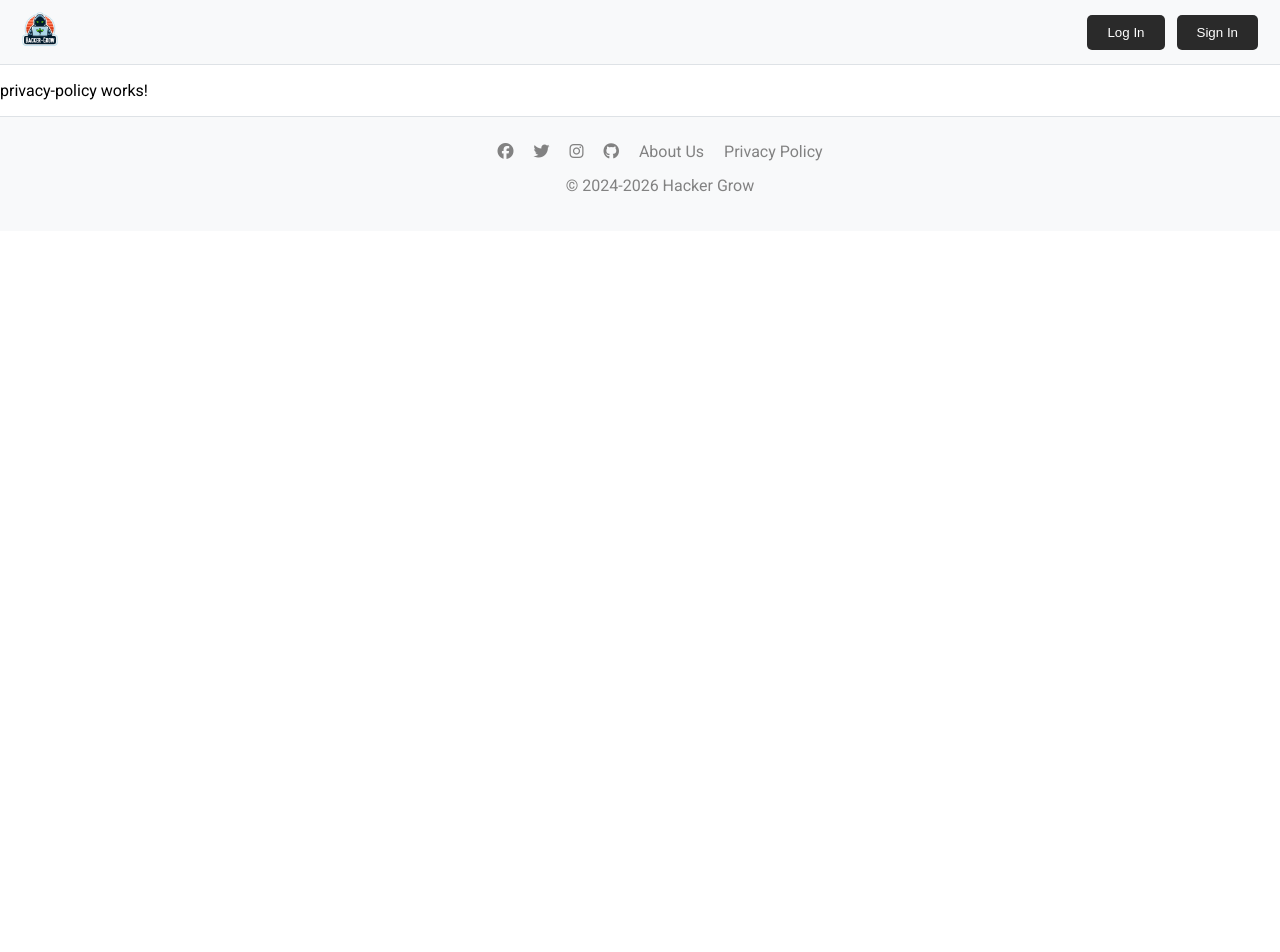
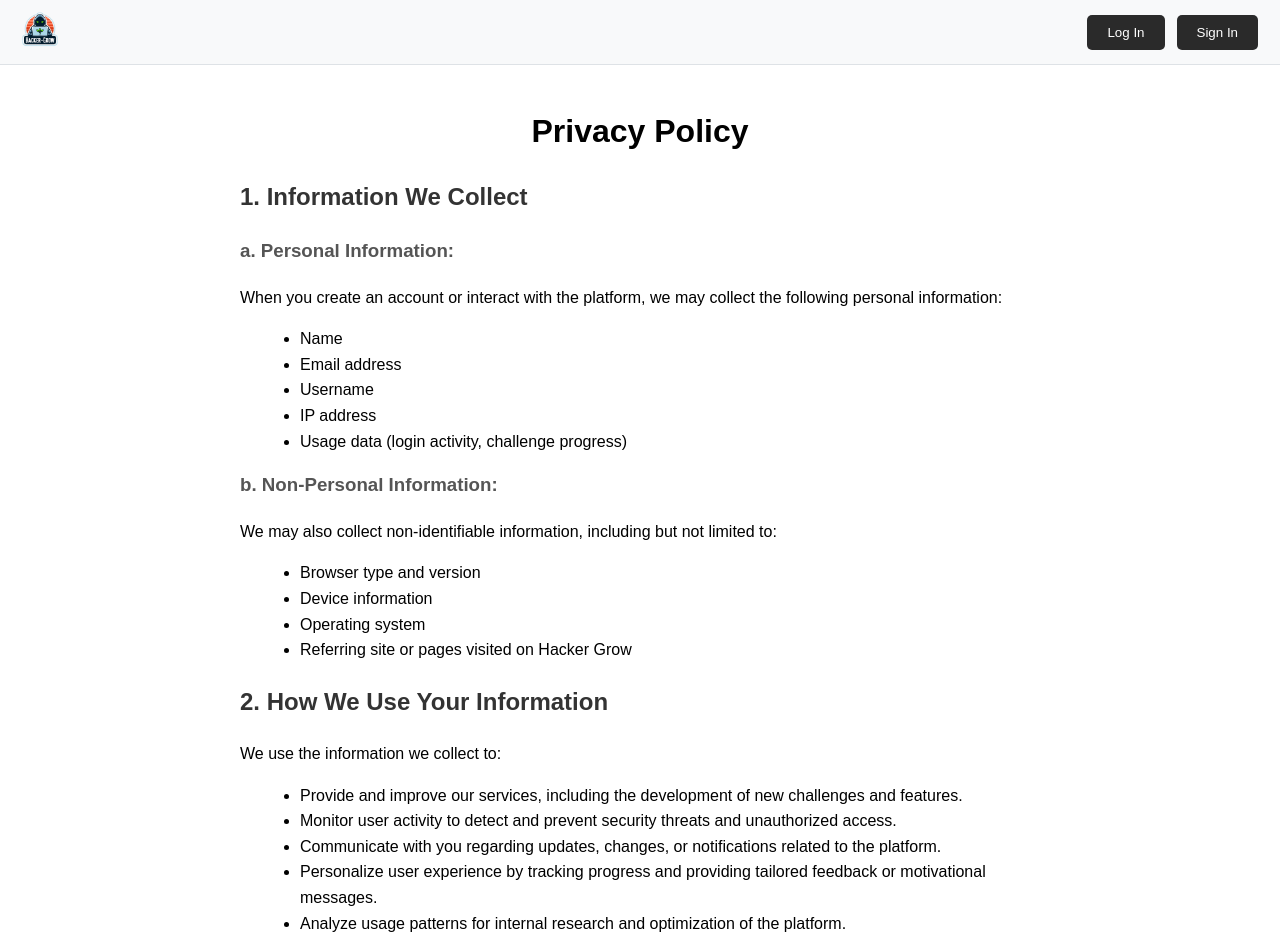
Before and after one commit to juanselm/hacker-grow-frontend, an Angular app: page /privacy-policy in a window 1280 px wide. Shown: the top 952 px of the page. Before the commit the page ends 800 px from the top, so only its background shows below. Built offline with nearby package versions, Linux system fonts and the light colour scheme.

Commit message:
se agrega el contenido para la pagina de privacity policy

```diff
--- a/src/app/privacy-policy/privacy-policy.component.css
+++ b/src/app/privacy-policy/privacy-policy.component.css
@@ -0,0 +1,40 @@
+.privacy-policy {
+    max-width: 800px;
+    margin: 0 auto;
+    padding: 20px;
+    font-family: Arial, sans-serif;
+    line-height: 1.6;
+  }
+
+  .privacy-policy h1 {
+    text-align: center;
+    margin-bottom: 20px;
+  }
+
+  .privacy-policy h2 {
+    margin-top: 20px;
+    color: #333;
+  }
+
+  .privacy-policy h3 {
+    margin-top: 15px;
+    color: #555;
+  }
+
+  .privacy-policy ul {
+    list-style-type: disc;
+    margin-left: 20px;
+  }
+
+  .privacy-policy p {
+    margin-bottom: 15px;
+  }
+
+  .privacy-policy a {
+    color: #ff5722;
+    text-decoration: none;
+  }
+
+  .privacy-policy a:hover {
+    text-decoration: underline;
+  }
--- a/src/app/privacy-policy/privacy-policy.component.html
+++ b/src/app/privacy-policy/privacy-policy.component.html
@@ -1 +1,81 @@
-<p>privacy-policy works!</p>
+<div class="privacy-policy">
+    <h1>Privacy Policy</h1>
+
+    <h2>1. Information We Collect</h2>
+    <h3>a. Personal Information:</h3>
+    <p>When you create an account or interact with the platform, we may collect the following personal information:</p>
+    <ul>
+      <li>Name</li>
+      <li>Email address</li>
+      <li>Username</li>
+      <li>IP address</li>
+      <li>Usage data (login activity, challenge progress)</li>
+    </ul>
+
+    <h3>b. Non-Personal Information:</h3>
+    <p>We may also collect non-identifiable information, including but not limited to:</p>
+    <ul>
+      <li>Browser type and version</li>
+      <li>Device information</li>
+      <li>Operating system</li>
+      <li>Referring site or pages visited on Hacker Grow</li>
+    </ul>
+
+    <h2>2. How We Use Your Information</h2>
+    <p>We use the information we collect to:</p>
+    <ul>
+      <li>Provide and improve our services, including the development of new challenges and features.</li>
+      <li>Monitor user activity to detect and prevent security threats and unauthorized access.</li>
+      <li>Communicate with you regarding updates, changes, or notifications related to the platform.</li>
+      <li>Personalize user experience by tracking progress and providing tailored feedback or motivational messages.</li>
+      <li>Analyze usage patterns for internal research and optimization of the platform.</li>
+    </ul>
+
+    <h2>3. Data Security</h2>
+    <p>We take your privacy seriously and implement a variety of security measures to safeguard your information. These include, but are not limited to:</p>
+    <ul>
+      <li>Encryption of sensitive data in transit and at rest.</li>
+      <li>Regular security audits and vulnerability assessments.</li>
+      <li>Access controls that restrict data access to authorized personnel only.</li>
+    </ul>
+    <p>However, please note that no system is entirely secure, and we cannot guarantee the absolute protection of your information. In case of any data breach, we will promptly inform affected users and take necessary steps to mitigate the impact.</p>
+
+    <h2>4. Data Sharing and Disclosure</h2>
+    <p>We do not sell or rent your personal information to third parties. We may share your data only in the following scenarios:</p>
+    <ul>
+      <li>With service providers who assist us in maintaining the platform (e.g., hosting, analytics) under strict confidentiality agreements.</li>
+      <li>If required by law, such as in response to a subpoena or governmental request.</li>
+      <li>In the event of a merger, acquisition, or asset sale, we may transfer user data as part of the business transaction, with prior notice.</li>
+    </ul>
+
+    <h2>5. Cookies and Tracking Technologies</h2>
+    <p>Hacker Grow uses cookies and other tracking technologies to enhance your experience, such as:</p>
+    <ul>
+      <li>Session cookies to maintain your login status.</li>
+      <li>Analytical cookies to track platform performance and user interaction.</li>
+    </ul>
+    <p>You can manage your cookie preferences through your browser settings. Disabling cookies may affect the functionality of the platform.</p>
+
+    <h2>6. Your Rights and Choices</h2>
+    <p>As a user of Hacker Grow, you have the following rights regarding your personal information:</p>
+    <ul>
+      <li>Access: Request a copy of the data we have collected about you.</li>
+      <li>Rectification: Request the correction of inaccurate or incomplete information.</li>
+      <li>Deletion: Request the deletion of your account and associated data.</li>
+      <li>Data Portability: Request a copy of your personal information in a structured format.</li>
+    </ul>
+    <p>To exercise these rights, contact us at <a href="mailto:juans.loaiza&#64;udea.edu.co">juans.loaiza&#64;udea.edu.co</a>. We will respond to your request within a reasonable timeframe.</p>
+
+    <h2>7. Retention of Information</h2>
+    <p>We will retain your personal information for as long as necessary to provide our services, comply with legal obligations, resolve disputes, and enforce our agreements. If you request the deletion of your account, we will remove your personal information from our active databases, but we may retain certain data for legitimate business purposes.</p>
+
+    <h2>8. Third-Party Links</h2>
+    <p>Our platform may contain links to third-party websites or services. Please note that Hacker Grow is not responsible for the privacy practices or content of these external sites. We encourage you to review the privacy policies of any third-party services you visit.</p>
+
+    <h2>9. Changes to This Privacy Policy</h2>
+    <p>We reserve the right to update or modify this Privacy Policy at any time. We will notify you of any significant changes by posting the updated policy on our platform or sending an email notification. Your continued use of the platform after any changes constitutes your acceptance of the revised policy.</p>
+
+    <h2>10. Contact Us</h2>
+    <p>If you have any questions or concerns about this Privacy Policy or how we handle your data, please contact us at:</p>
+    <p>Email: <a href="mailto:juans.loaiza&#64;udea.edu.co">juans.loaiza&#64;udea.edu.co</a></p>
+  </div>
```
